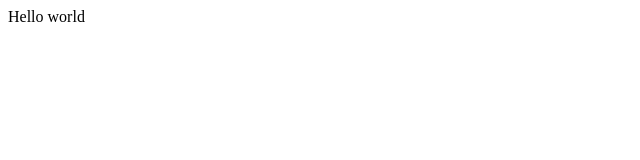
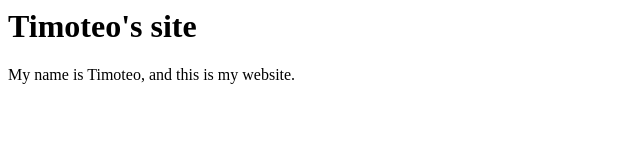
Before and after one commit to timoteosg/timoteosg.github.io, a plain HTML site: page index.html in a window 1280 px wide. Shown: the whole page, without its empty margins (0-640 px from the left). Drawn offline with Linux system fonts and the light colour scheme.

Commit message:
better formatting

```diff
--- a/index.html
+++ b/index.html
@@ -1 +1,5 @@
-Hello world
+<h1>Timoteo's site</h1>
+
+<p>
+	My name is Timoteo, and this is my website.
+</p>
```
